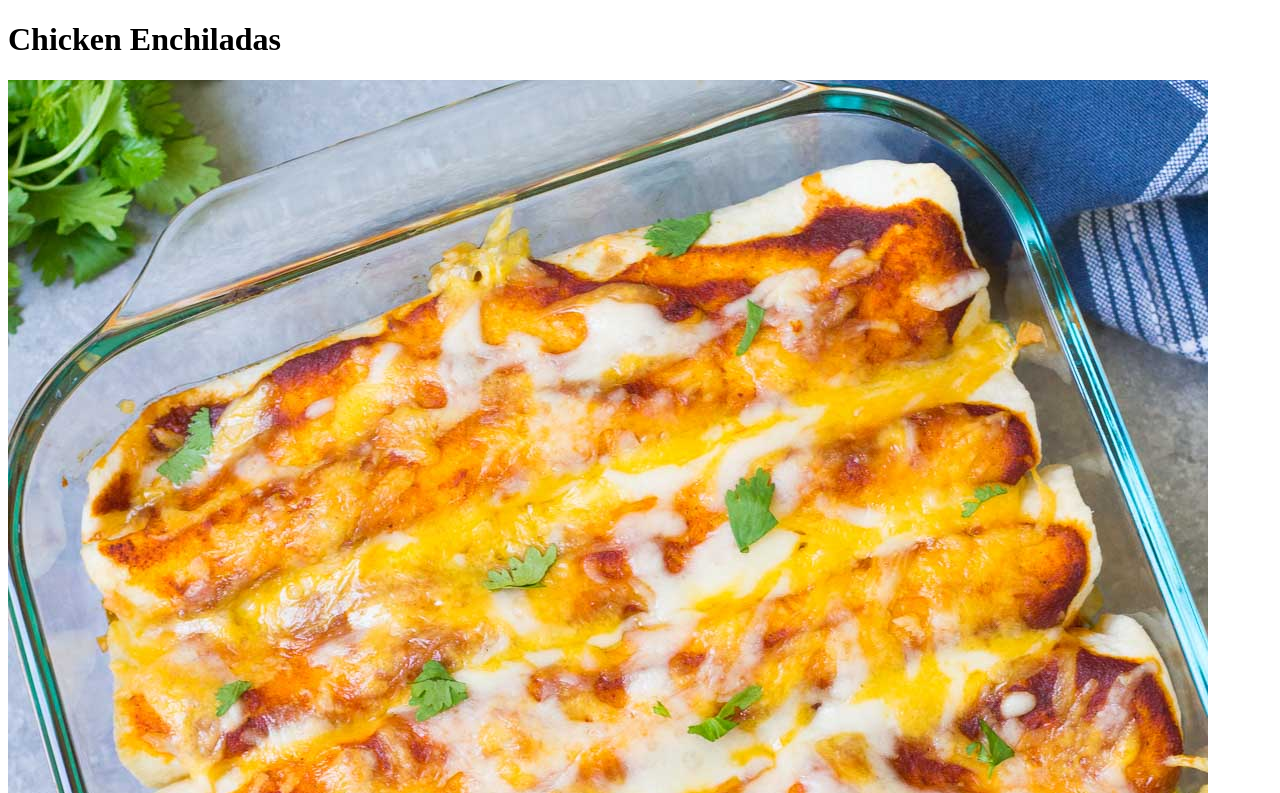
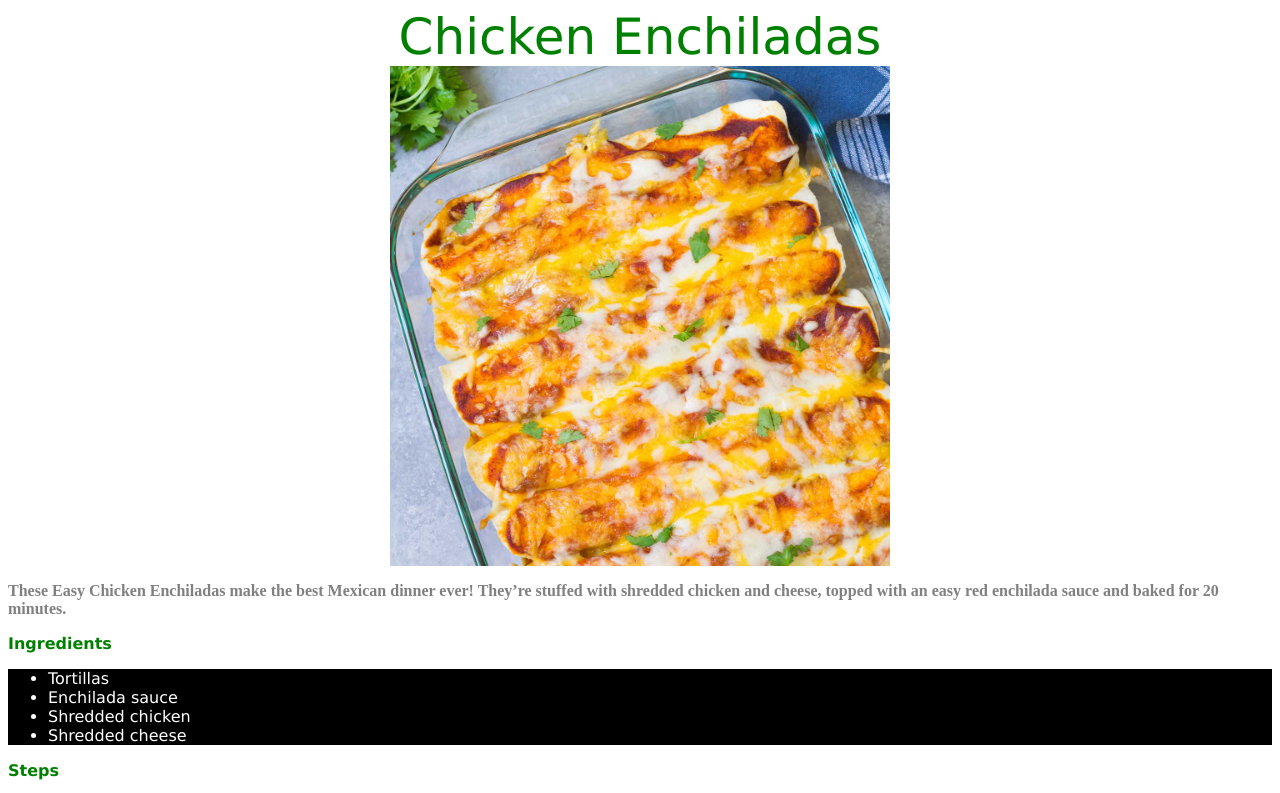
Before and after one commit to Katthaj/odin-recipes, a plain HTML site: page recipes/Chicken-Enchiladas.html in a window 1280 px wide. Shown: the top 793 px of the page. Drawn offline with Linux system fonts and the light colour scheme.

Commit message:
Added CSS

```diff
--- /dev/null
+++ b/css/styles-Chicken-Enchilada.css
@@ -0,0 +1,32 @@
+.Titles{
+    font-size: 50px;
+    font-family: Verdana, sans-serif;
+    color: green;
+    text-align: center;
+}
+.Subtitles{
+    font-size: medium;
+    font-family: Verdana, Geneva, Tahoma, sans-serif;
+    color: green;
+    text-align: left;
+    font-weight: bold;
+}
+
+img{
+    height: auto;
+    width: 500px;
+    margin: auto;
+    display: block;
+}
+
+.Description{
+    font-weight: bold;
+    color: grey;
+}
+
+ol,
+ul{
+    font-family: verdana, sans-serif;
+    color: white;
+    background-color: black;
+}
--- /dev/null
+++ b/css/styles-Chicken-Piccata.css
@@ -0,0 +1,32 @@
+.Titles{
+    font-size: 50px;
+    font-family: Verdana, sans-serif;
+    color: green;
+    text-align: center;
+}
+.Subtitles{
+    font-size: medium;
+    font-family: Verdana, Geneva, Tahoma, sans-serif;
+    color: green;
+    text-align: left;
+    font-weight: bold;
+}
+
+img{
+    height: auto;
+    width: 500px;
+    margin: auto;
+    display: block;
+}
+
+.Description{
+    font-weight: bold;
+    color: grey;
+}
+
+ol,
+ul{
+    font-family: verdana, sans-serif;
+    color: white;
+    background-color: black;
+}
--- /dev/null
+++ b/css/styles-Swedish-Meatballs.css
@@ -0,0 +1,32 @@
+.Titles{
+    font-size: 50px;
+    font-family: Verdana, sans-serif;
+    color: green;
+    text-align: center;
+}
+.Subtitles{
+    font-size: medium;
+    font-family: Verdana, Geneva, Tahoma, sans-serif;
+    color: green;
+    text-align: left;
+    font-weight: bold;
+}
+
+img{
+    height: auto;
+    width: 500px;
+    margin: auto;
+    display: block;
+}
+
+.Description{
+    font-weight: bold;
+    color: grey;
+}
+
+ol,
+ul{
+    font-family: verdana, sans-serif;
+    color: white;
+    background-color: black;
+}
--- /dev/null
+++ b/css/styles-index.css
@@ -0,0 +1,14 @@
+.Title{
+    color: red;
+    font-size: 50px;
+    text-align: center;
+    font-weight: bolder;
+    font-family: Verdana, sans-serif;
+}
+
+p{
+    text-align: left;
+    font-size: large;
+    font-weight: bold;
+    font-family: Verdana, sans-serif;
+}
--- a/recipes/Chicken-Enchiladas.html
+++ b/recipes/Chicken-Enchiladas.html
@@ -5,13 +5,14 @@
     <meta http-equiv="X-UA-Compatible" content="IE=edge">
     <meta name="viewport" content="width=device-width, initial-scale=1.0">
     <title>Chicken Enchiladas</title>
+    <link rel="stylesheet" href="../css/styles-Chicken-Enchilada.css" />
 </head>
 <body>
-    <h1>Chicken Enchiladas</h1>
+    <div class="Titles">Chicken Enchiladas</div>
     <img src="../images/chicken-enchiladas.jpg" alt="A picture of chicken enchiladas">
-    <p><h5>These Easy Chicken Enchiladas make the best Mexican dinner ever! They’re stuffed with shredded chicken and cheese, topped with an easy red enchilada sauce and baked for 20 minutes.</h5></p>
+    <p class="Description">These Easy Chicken Enchiladas make the best Mexican dinner ever! They’re stuffed with shredded chicken and cheese, topped with an easy red enchilada sauce and baked for 20 minutes.</p>
 
-    <p><strong>Ingredients</strong></p>
+    <p class="Subtitles"><strong>Ingredients</strong></p>
     <ul>
         <li>Tortillas</li>
         <li>Enchilada sauce</li>
@@ -19,7 +20,7 @@
         <li>Shredded cheese</li>
     </ul>
 
-    <p><strong>Steps</strong></p>
+    <p class="Subtitles"><strong>Steps</strong></p>
     <ol>
         <li>Preheat Oven to 350 Fahrenheit</li>
         <li>In a large bowl, combine cooked shredded chicken with 1/4 cup enchilada sauce. Season with salt and pepper to taste.</li>
```
Also changed, not shown: index.html (+3 -2 lines), recipes/Quick-Chicken-Piccata.html (+5 -4 lines), recipes/Swedish-Meatballs.html (+5 -4 lines).
